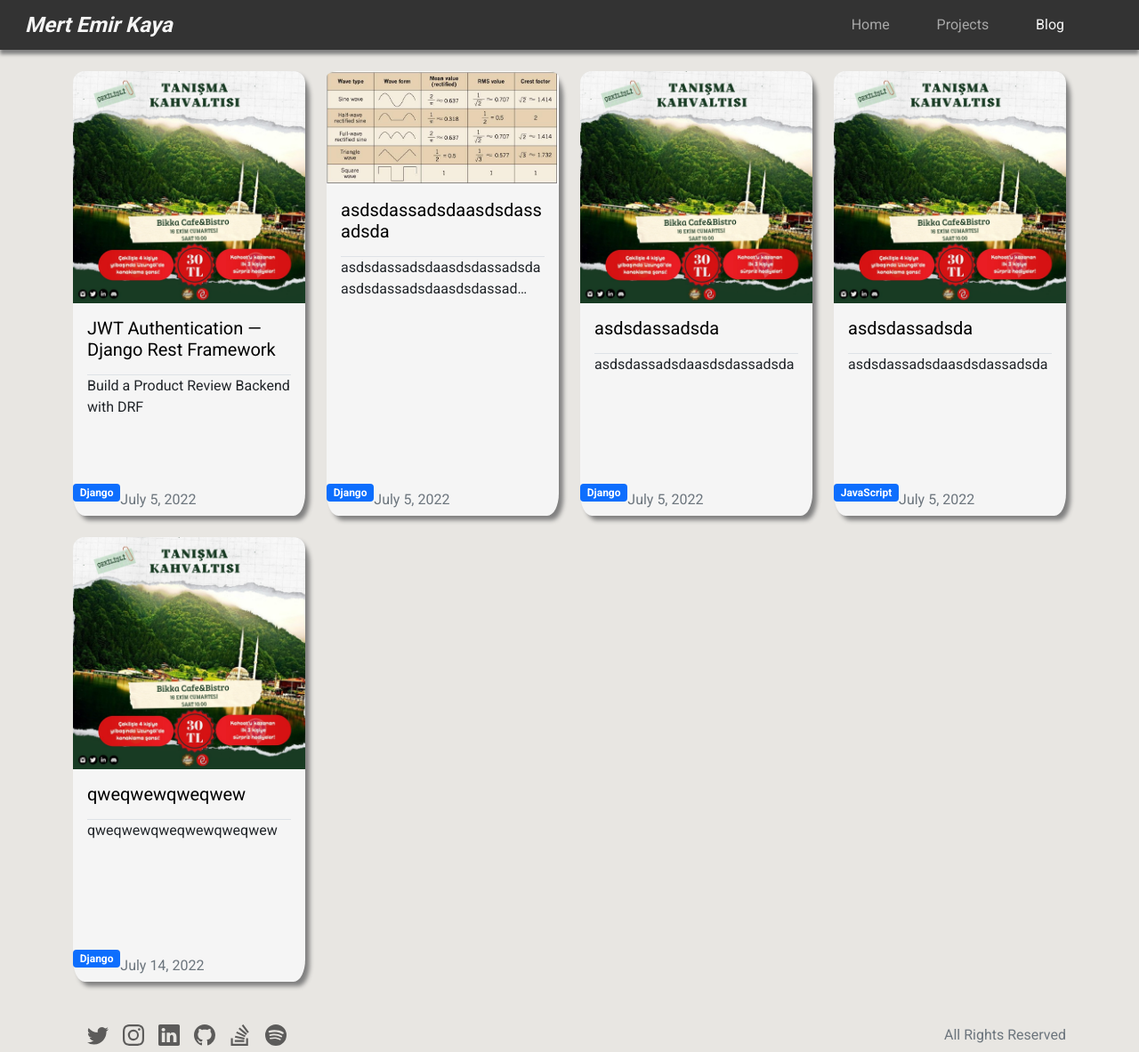
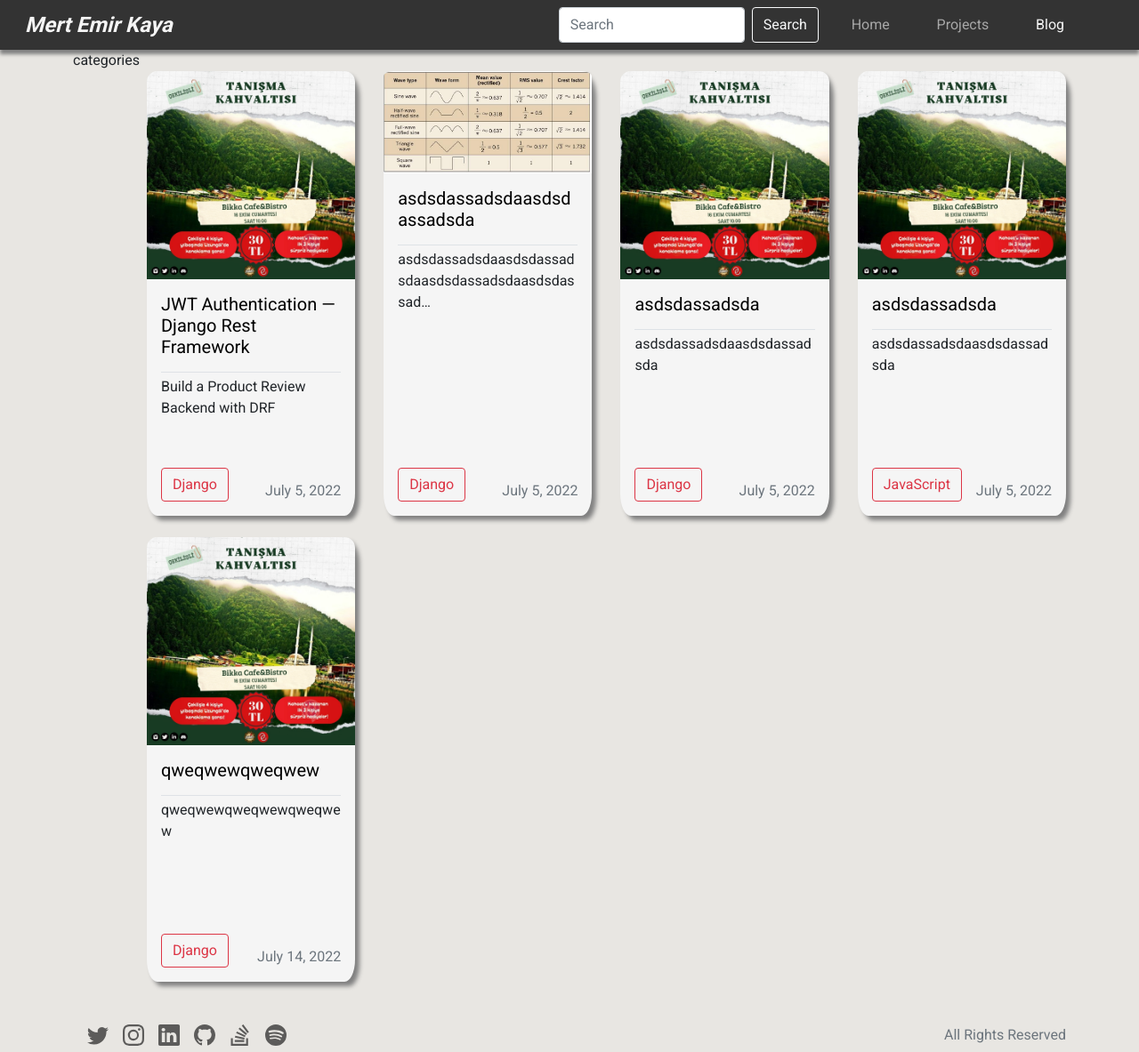
Before and after one commit to MertEmirKaya/website, a Django app: page /blog/ in a window 1280 px wide. Shown: the whole page at 89% size. Run offline with Django 4.2, Linux system fonts and the light colour scheme; data comes from the database, SQL or seed files in the repository; both versions use the stored data as it was after the commit; some libraries are stand-ins or nearby versions.

Commit message:
added searchbar to navbar

```diff
--- a/blog/urls.py
+++ b/blog/urls.py
@@ -1,6 +1,7 @@
 from django.urls import path
-from .views import blog ,blog_detail
+from .views import blog ,blog_detail,searchBar
 urlpatterns = [
     path("",blog,name="blog"),
-    path("<int:pk>",blog_detail,name='blog_detail')
+    path("<int:pk>",blog_detail,name='blog_detail'),
+    path('search',searchBar,name='search')
 ]
--- a/blog/views.py
+++ b/blog/views.py
@@ -1,7 +1,7 @@
 from django.shortcuts import render
 from django.shortcuts import render, get_object_or_404
 from blog.models import Article
-
+from django.db.models import Q
 # Create your views here.
 
 def blog(request):
@@ -12,3 +12,15 @@ def blog_detail(request,pk):
     article= get_object_or_404(Article, id=pk)
 
     return render(request,'blog/blog-detail.html',{'article':article})
+
+
+def searchBar(request):
+
+    if request.method=='POST':
+        searched=request.POST['searched']
+        articles=Article.objects.filter(Q(title__contains=searched)|Q(subject__contains=searched)|Q(card_headline__contains=searched))
+        return render(request,'blog/blog.html',{'articles':articles,'searched':searched})
+
+    else:
+        pass
+        # return render(request,'blog/blog-detail.html',{'articles':articles})
--- a/static/css/style.css
+++ b/static/css/style.css
@@ -130,6 +130,14 @@ div#article{
     }
 
 }
+@media(max-width:573px){
+    div#article{
+        max-width: 18rem;
+        margin-left: auto;
+
+    }
+
+}
 
 
 div#article div.card-body{
@@ -166,11 +174,3 @@ main#blog-detail img{
     max-width: 100%;
     height: auto !important;
 }
-div#card-footer{
-    position: absolute;
-    bottom: 0;
-}
-/* span#subject{
-    position: absolute;
-    bottom: 0;
-}    */
--- a/templates/blog/blog.html
+++ b/templates/blog/blog.html
@@ -3,24 +3,25 @@
 {%block content%}
 
 <div class="container d-flex mb-5" style="min-height: 675px;">
-  <div class="row ">
+  <div class="text-alings">categories</div>
+  <div class="row " id="blog-row">
     {%for article in articles%}
 
     <div class="col-10 col-sm-6 col-md-4 col-lg-3    ">
-      <div class="card  mt-4 " id="article">
+      <div class="card  mt-4 ms-sm-2 " id="article">
         <img src="{{article.card_image.url}}" class="card-img-top" id="article-img">
-        <div class="card-body">
+        <div class="card-body h-100">
           <a href="{% url 'blog_detail' article.pk %}" id="blog-link">
             <h5 class="card-title" id="article-title">{{article.title}}</h5>
           </a>
-          <p class="card-text mt-3 border-top">{{article.card_headline|truncatechars:50}}</p>
+          <p class="card-text mt-3 pt-1 border-top">{{article.card_headline|truncatechars:50}}</p>
 
 
         </div>
-          <div class="d-flex justify-content-between align-items-center" id="card-footer">
-              <div class="badge bg-primary mb-3" id="subject">{{article.subject}}</div>
-              <div class="text-muted">{{article.created_date}}</div>
-          </div>
+
+        <div class=" btn btn-outline-danger  ms-3 mb-3 position-absolute bottom-0 start-0 " id="subject">{{article.subject}}</div>
+        <div class="text-muted position-absolute bottom-0 end-0 mb-3 me-3">{{article.created_date}}</div>
+
 
       </div>
     </div>
--- a/templates/partials/_navbar.html
+++ b/templates/partials/_navbar.html
@@ -10,6 +10,13 @@
     <div class="collapse navbar-collapse" id="content">
         {% with request.resolver_match.url_name as url_name %}
             <ul class="navbar-nav me-2  pe-5 " id="navbar-items">
+                {% if 'blog' in url_name or 'search' in url_name %}
+                    <form class="d-flex" action="{%url 'search'%}" method="post">
+                        {%csrf_token%}
+                        <input class="form-control me-2" placeholder="Search" type="search" name="searched">
+                        <button class="btn btn-outline-light" type="submit">Search</button>
+                    </form>
+                {% endif %}
 
                 <li class="nav-item {% if url_name == 'home' %}active{% endif %}  ">
                     <a class="nav-link " href="{% url 'home'%}">Home</a>
```
Also changed, not shown: db.sqlite3.
